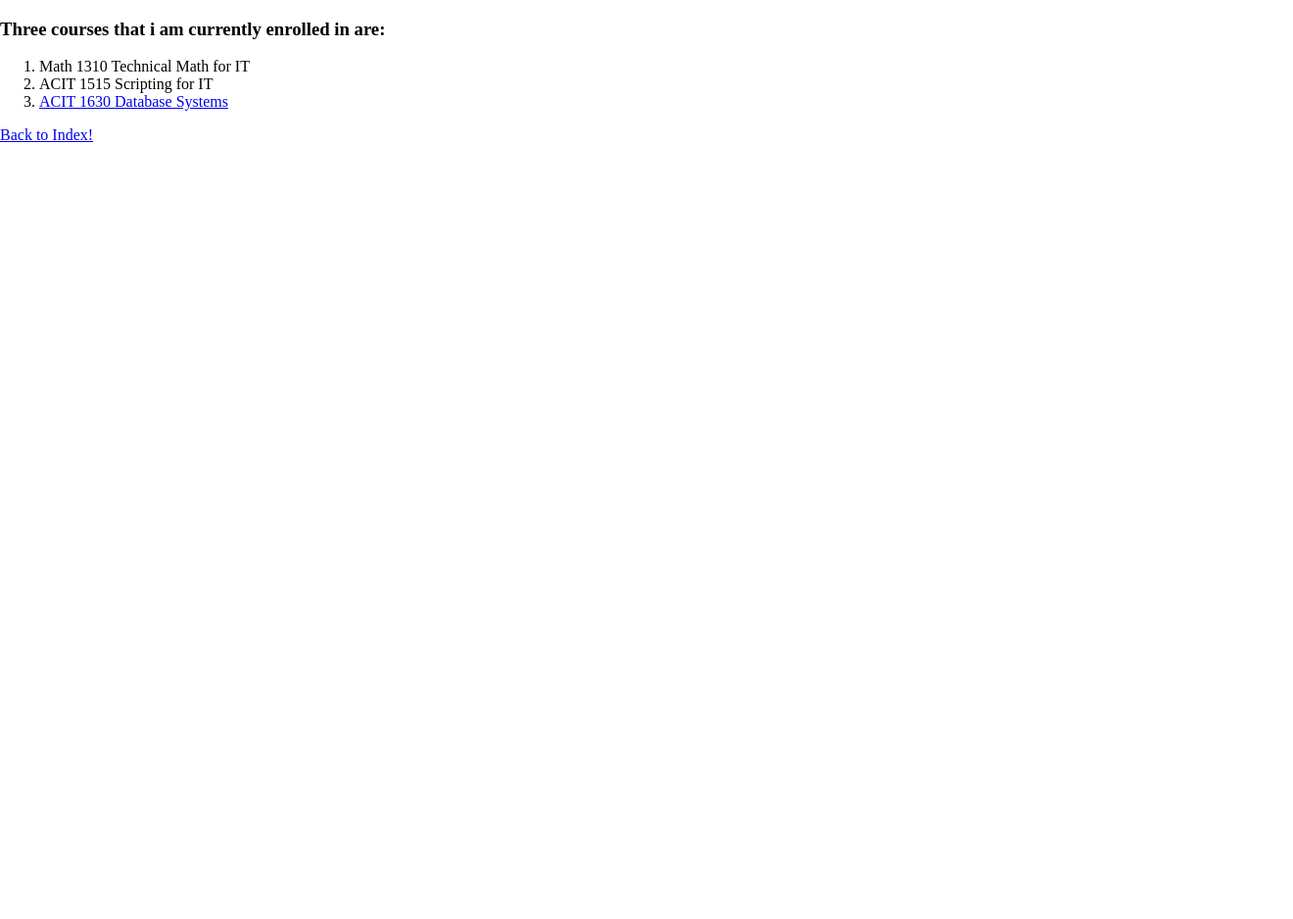
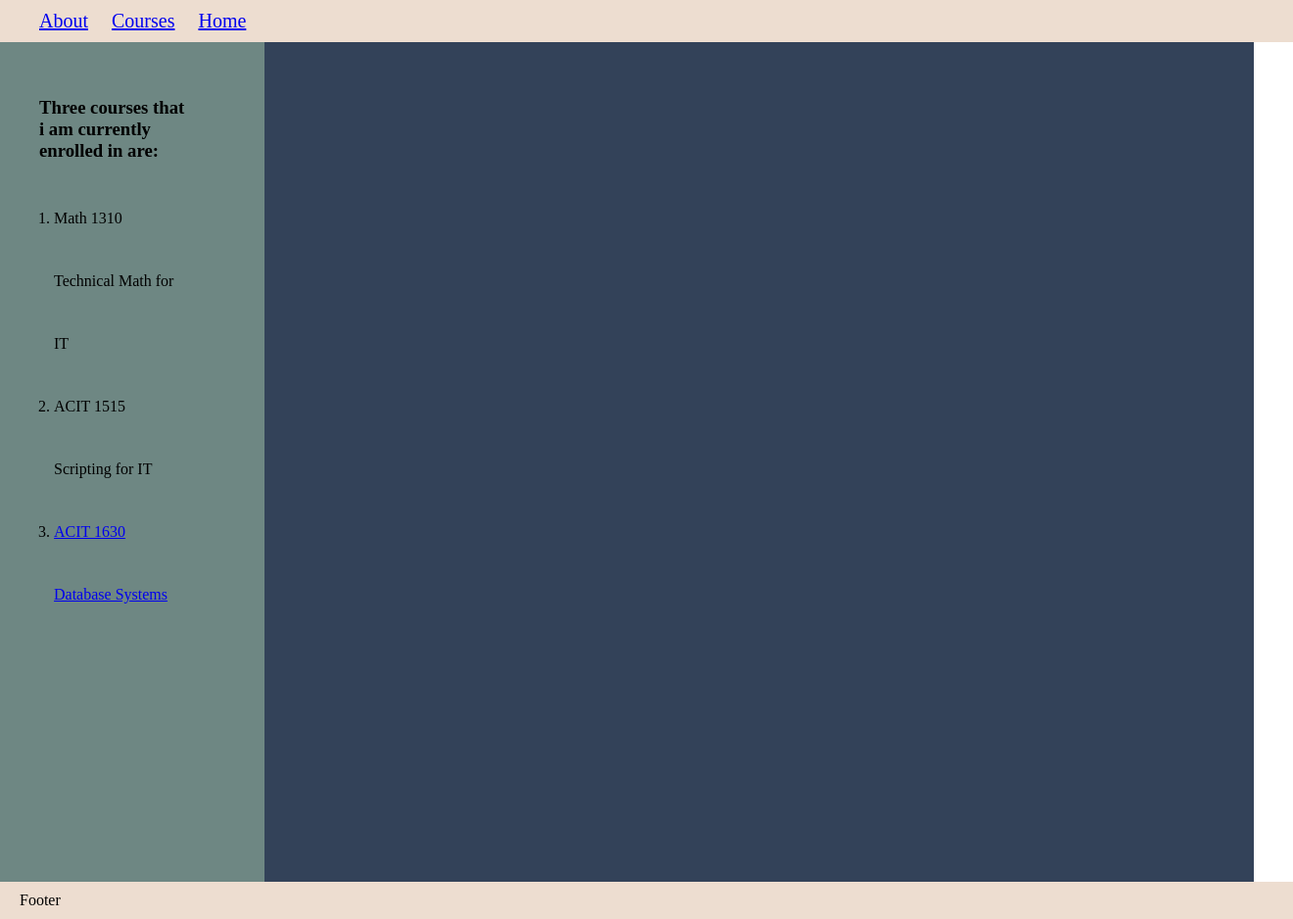
Before and after one commit to BryanNTruong/lab-week-8, a plain HTML site: page pages/courses.html in a window 1280 px wide. Shown: the whole page at 98% size, 1320 px wide, since content can reach past the window. Before the commit the page ends 800 px from the top, so only its background shows below. Drawn offline with Linux system fonts and the light colour scheme.

Commit message:
course page now complete, applied the appropriate CSS. Also made some CSS changes to accomdate the courses page.

```diff
--- a/CSS/style.css
+++ b/CSS/style.css
@@ -23,6 +23,23 @@ header > a{
 
 }
 
+.container >.col1 > ol{
+    margin-bottom: 10px;
+    margin-left: -65px;
+
+}
+
+.container > .col1 > ol > li{
+    line-height: 4;
+
+}
+
+.container > .col1 > h3{
+    margin-left: -40px;
+    margin-bottom: 10px;
+    display: inline-block;
+}
+
 footer{
     background-color: #EDDDD0;
     width: 100vw;
@@ -31,7 +48,7 @@ footer{
 
 .container > .col1{
     background-color: #6E8783;
-    padding: 100px;
+    padding: 80px;
     width: 100vw;
 
 }
--- a/pages/courses.html
+++ b/pages/courses.html
@@ -7,15 +7,28 @@
 		<link rel = "stylesheet" href = "../CSS/style.css">
 	</head>
 	<body>
-        <h3>Three courses that i am currently enrolled in are:</h3>
-		 <ol>
-			<li>Math 1310 Technical Math for IT</li>
-			<li>ACIT 1515 Scripting for IT</li>
-			<li><a href = "https://www.bcit.ca/outlines/20211084969/">ACIT 1630 Database Systems</a></li>
-        </ol>
-        <nav class = "nav_menu">
-            <a href = "../index.html">Back to Index!</a></li>
-        </nav>
+		<header>
+			<a href = "about.html">About</a>
+			<a href = "courses.html">Courses</a>
+			<a href = "../index.html">Home</a>
+		</header>
 
+
+		<div class = "container">
+
+			<section class = "col1">
+				<h3>Three courses that i am currently enrolled in are:</h3>
+				<ol>
+					<li>Math 1310 Technical Math for IT</li>
+					<li>ACIT 1515 Scripting for IT</li>
+					<li><a href = "https://www.bcit.ca/outlines/20211084969/">ACIT 1630 Database Systems</a></li>
+				</ol>
+			</section>
+			<section class = "col2">
+			</section>
+		</div>
+		<footer>
+			Footer
+		</footer>
     </body>
 </html>
```
